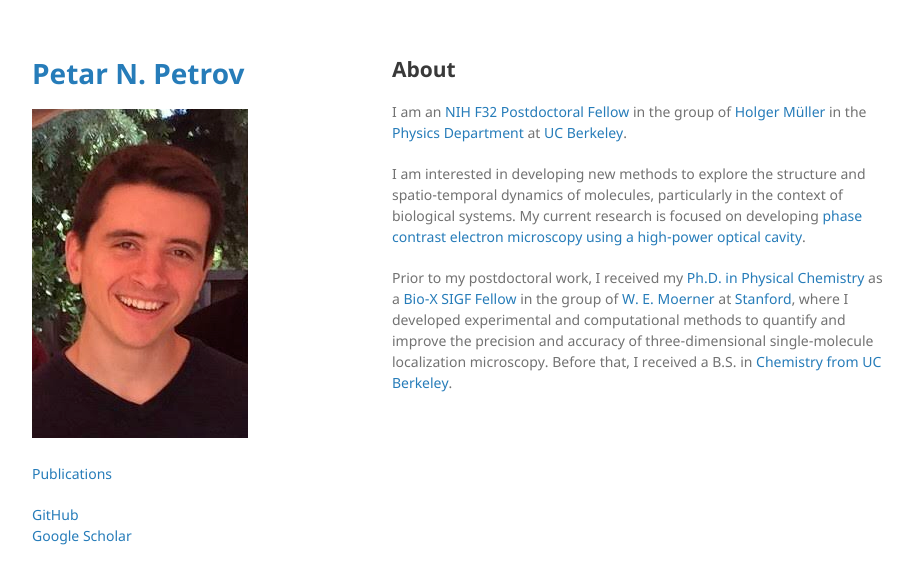
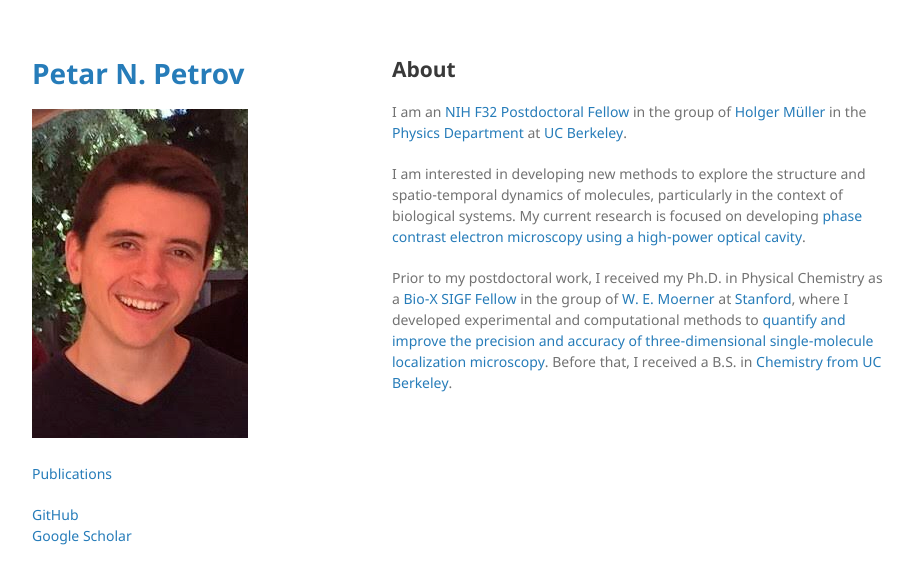
Before and after one commit to itspetar/itspetar.github.io, a Jekyll site: the page built from index.md, in a window 1280 px wide. Shown: the top 584 px of the page, without its empty margins (178-1091 px from the left). Built offline with Jekyll 4.4.1, drawn with Linux system fonts in a browser that asks for light colours; the repository's description, which GitHub fills in, is left out; our own code applies the rules of GitHub Pages for plain Markdown files.

Commit message:
updated homepage

```diff
--- a/index.md
+++ b/index.md
@@ -8,4 +8,4 @@ I am an <a href="https://researchtraining.nih.gov/programs/fellowships/F32" targ
 
 I am interested in developing new methods to explore the structure and spatio-temporal dynamics of molecules, particularly in the context of biological systems. My current research is focused on developing <a href="https://matterwave.physics.berkeley.edu/phase-contrast-electron-microscopy" target="_blank">phase contrast electron microscopy using a high-power optical cavity</a>.
 
-Prior to my postdoctoral work, I received my <a href="https://searchworks.stanford.edu/view/13676745" target="_blank">Ph.D. in Physical Chemistry</a> as a <a href="https://vpge.stanford.edu/fellowships-funding/sigf" target="_blank">Bio-X SIGF Fellow</a> in the group of <a href="https://web.stanford.edu/group/moerner/" target="_blank">W. E. Moerner</a> at <a href="https://chemistry.stanford.edu" target="_blank">Stanford</a>, where I developed experimental and computational methods to quantify and improve the precision and accuracy of three-dimensional single-molecule localization microscopy. Before that, I received a B.S. in <a href="https://chemistry.berkeley.edu/home" target="_blank">Chemistry from UC Berkeley</a>.
+Prior to my postdoctoral work, I received my Ph.D. in Physical Chemistry as a <a href="https://vpge.stanford.edu/fellowships-funding/sigf" target="_blank">Bio-X SIGF Fellow</a> in the group of <a href="https://web.stanford.edu/group/moerner/" target="_blank">W. E. Moerner</a> at <a href="https://chemistry.stanford.edu" target="_blank">Stanford</a>, where I developed experimental and computational methods to <a href="https://searchworks.stanford.edu/view/13676745" target="_blank">quantify and improve the precision and accuracy of three-dimensional single-molecule localization microscopy</a>. Before that, I received a B.S. in <a href="https://chemistry.berkeley.edu/home" target="_blank">Chemistry from UC Berkeley</a>.
```
Also changed, not shown: talks.md (added, +14 -0 lines).
